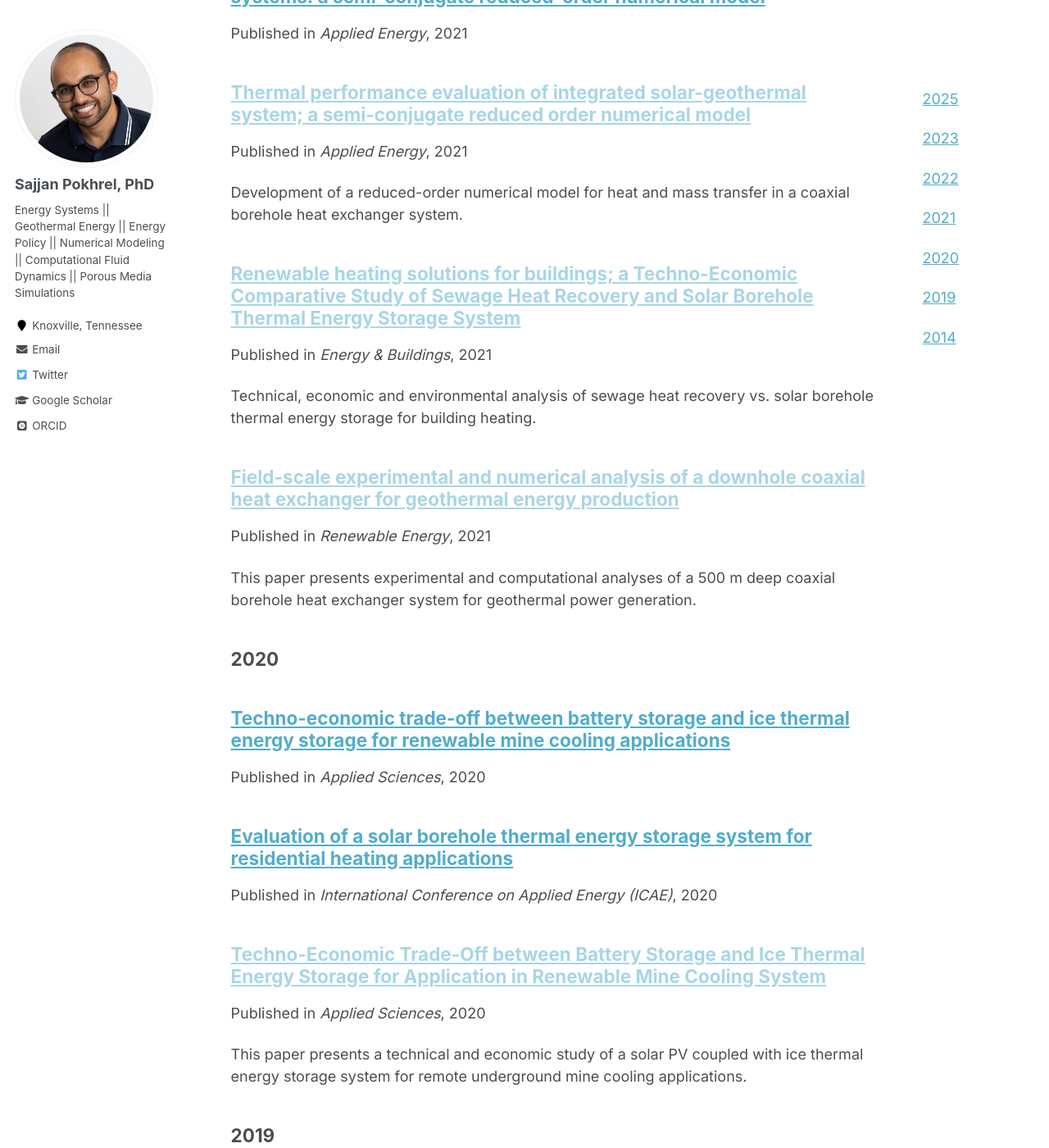
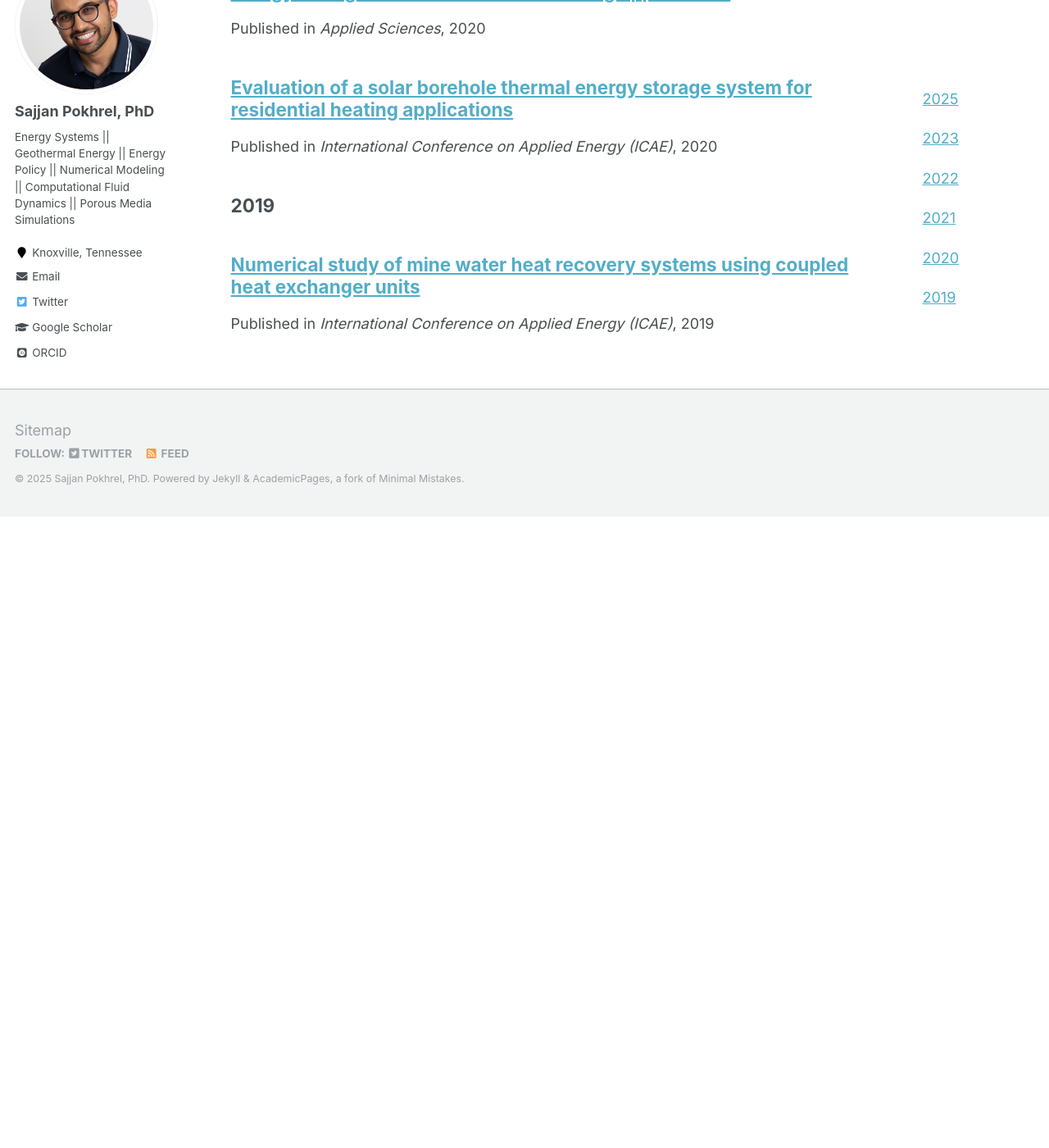
Before and after one commit to sajjanpokhrel/sajjanpokhrel.github.io, a Jekyll site: the page built from _pages/publications.md, in a window 1280 px wide and 1400 px high, scrolled down 1966 px. Shown: the whole window at 82% size. Built offline with Jekyll 4.4.1, drawn with Linux system fonts in a browser that asks for light colours; some web fonts are replaced; after the commit the page ends 2596 px from its top, so only the background shows below that; some of the changed text lies outside the part shown.

Commit message:
Update publications metadata

```diff
--- a/_includes/head/custom.html
+++ b/_includes/head/custom.html
@@ -18,13 +18,12 @@
 <link rel="manifest" href="{{ base_path }}/images/manifest.json?v=M44lzPylqQ">
 <link rel="mask-icon" href="{{ base_path }}/images/safari-pinned-tab.svg?v=M44lzPylqQ" color="#000000">
 <link rel="shortcut icon" href="/images/favicon.ico?v=M44lzPylqQ">
+<link rel="stylesheet" href="https://cdn.jsdelivr.net/npm/swiper@11/swiper-bundle.min.css">
 <meta name="msapplication-TileColor" content="#000000">
 <meta name="msapplication-TileImage" content="{{ base_path }}/images/mstile-144x144.png?v=M44lzPylqQ">
 <meta name="msapplication-config" content="{{ base_path }}/images/browserconfig.xml?v=M44lzPylqQ">
 <meta name="theme-color" content="#ffffff">
 <link rel="stylesheet" href="{{ base_path }}/assets/css/academicons.css"/>
-
-<link rel="stylesheet" href="https://unpkg.com/swiper@9/swiper-bundle.min.css"/>
 
 
 <script type="text/x-mathjax-config"> MathJax.Hub.Config({ TeX: { equationNumbers: { autoNumber: "all" } } }); </script>
--- a/_publications/2009-10-01-paper-title-number-1.md
+++ /dev/null
@@ -1,13 +0,0 @@
----
-title: "[Field-scale experimental and numerical analysis of a downhole coaxial heat exchanger for geothermal energy production](https://www.sciencedirect.com/science/article/abs/pii/S0960148121014956)"
-collection: Peer Reviewed Journal Publications
-permalink: /science/article/abs/pii/S0960148121014956
-excerpt: "This paper presents experimental and computational analyses of a 500 m deep coaxial borehole heat exchanger system for geothermal power generation."
-date: 2021-10-13
-venue: "Renewable Energy"
----
-This paper presents experimental and computational analyses of a 500 m deep coaxial borehole heat exchanger system for geothermal power generation.
-
-**Published in Renewable Energy, 2021.**
-
-[Read the full paper](https://www.sciencedirect.com/science/article/abs/pii/S0960148121014956)
--- a/_publications/2009-10-01-paper-title-number-2.md
+++ /dev/null
@@ -1,14 +0,0 @@
----
-title: "[Techno-Economic Trade-Off between Battery Storage and Ice Thermal Energy Storage for Application in Renewable Mine Cooling System](https://www.mdpi.com/2076-3417/10/17/6022)"
-collection: Peer Reviewed Journal Publications
-permalink: /science/article/abs/pii/S2076341720176022
-excerpt: "This paper presents a technical and economic study of a solar PV coupled with ice thermal energy storage system for remote underground mine cooling applications."
-date: 2020-10-13
-venue: "Applied Sciences"
----
-
-This paper presents a technical and economic study of a solar PV coupled with ice thermal energy storage system for remote underground mine cooling applications.
-
-**Published in Applied Sciences, 2020.**
-
-[Read the full paper ↗](https://www.mdpi.com/2076-3417/10/17/6022)
--- a/_publications/2009-10-01-paper-title-number-4.md
+++ /dev/null
@@ -1,14 +0,0 @@
----
-title: "[Thermal performance evaluation of integrated solar-geothermal system; a semi-conjugate reduced order numerical model](https://www.sciencedirect.com/science/article/abs/pii/S0306261921010369)"
-collection: Peer Reviewed Journal Publications
-permalink: /science/article/abs/pii/S0306261921010369
-excerpt: "Development of a reduced-order numerical model for heat and mass transfer in a coaxial borehole heat exchanger system."
-date: 2021-08-27
-venue: "Applied Energy"
----
-
-This paper presents the development of a reduced-order numerical model for solving heat and mass transfer processes in a coaxial borehole heat exchanger system.
-
-**Published in Applied Energy, 2021.**
-
-[Read the full paper ↗](https://www.sciencedirect.com/science/article/abs/pii/S0306261921010369)
--- a/_publications/2015-10-01-paper-title-number-3.md
+++ /dev/null
@@ -1,14 +0,0 @@
----
-title: "[Renewable heating solutions for buildings; a Techno-Economic Comparative Study of Sewage Heat Recovery and Solar Borehole Thermal Energy Storage System](https://doi.org/10.1016/j.enbuild.2022.111892)"
-collection: Peer Reviewed Journal Publications
-permalink: /science/article/pii/S0378778822000639
-excerpt: "Technical, economic and environmental analysis of sewage heat recovery vs. solar borehole thermal energy storage for building heating."
-date: 2021-10-01
-venue: "Energy & Buildings"
----
-
-This paper examines the technical feasibility, economic viability and environmental impact of substituting conventional building heating with sewage heat recovery and solar borehole thermal energy storage systems.
-
-**Published in Energy & Buildings, 2022.**
-
-[Read the full paper ↗](https://doi.org/10.1016/j.enbuild.2022.111892)
--- a/_publications/2015-10-01-paper-title-number-5.md
+++ /dev/null
@@ -1,14 +0,0 @@
----
-title: "[Reduced order 1+ 3D numerical model for evaluating the performance of solar borehole thermal energy storage systems](https://doi.org/10.1016/j.est.2023.107503)"
-collection: Peer Reviewed Journal Publications
-permalink: /science/article/abs/pii/S2352152X23009003
-excerpt: "A computationally efficient reduced-order model coupling 1D fluid flow and convective heat transfer with 3D conductive heat transfer for solar borehole thermal energy storage systems."
-date: 2023-08-01
-venue: "Journal of Energy Storage"
----
-
-This paper develops a reduced-order 1+3D numerical model for evaluating the performance of solar borehole thermal energy storage systems by coupling a one-dimensional fluid flow and convective heat-transfer model in the heat exchanger with a three-dimensional conductive heat-transfer model in the surrounding strata. The model achieves a drastic reduction in computational cost compared to full-order solvers and is validated against experimental data and commercial finite-volume simulations.
-
-**Published in Journal of Energy Storage, 2023.**
-
-[Read the full paper ↗](https://doi.org/10.1016/j.est.2023.107503)
```
Also changed, not shown: _includes/scripts.html (+14 -6 lines), _publications/2014-01-01-bagasse-cogeneration.md (deleted, +0 -7 lines).
